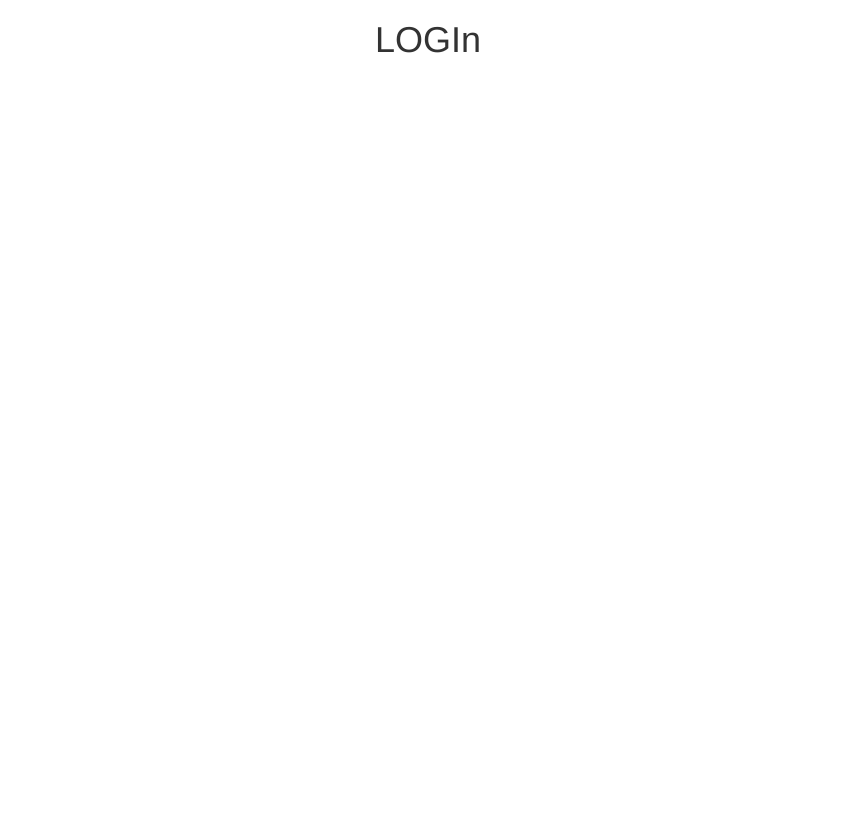
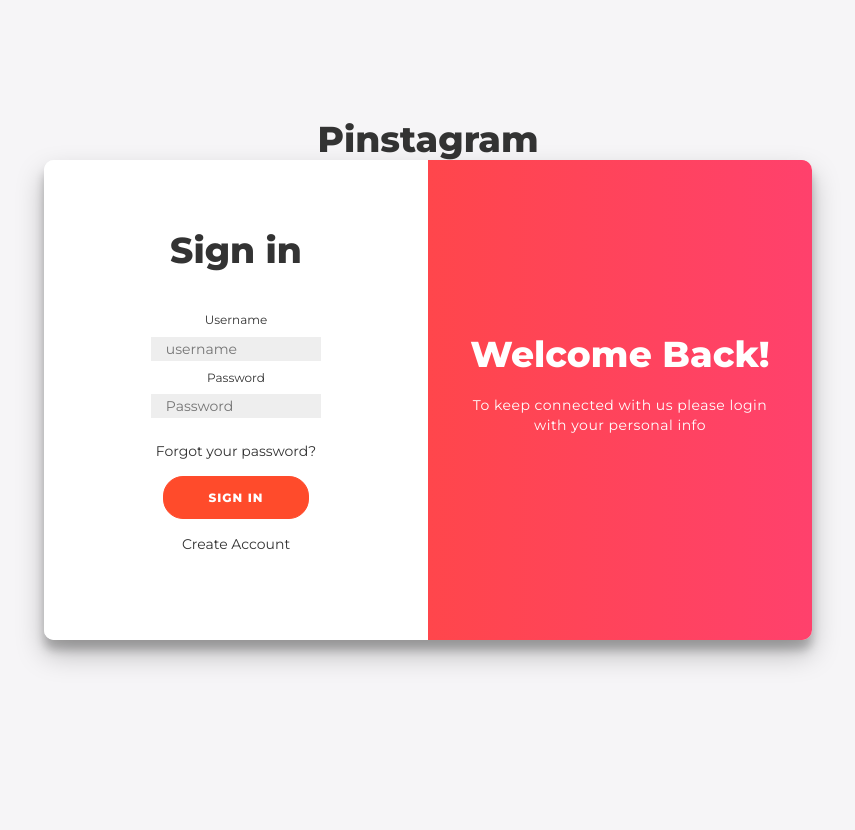
Before and after one commit to COdingaorg/Instagram_clone, a Django app: page /accounts/login/ in a window 1280 px wide. Before the commit the part shown is almost empty. Shown: the whole page, without its empty margins (212-1067 px from the left). Before the commit the page ends 53 px from the top, so only its background shows below. Run offline with Django 3.2, Linux system fonts and the light colour scheme; some libraries are stand-ins or nearby versions.

Commit message:
adds login template, styles it

```diff
--- /dev/null
+++ b/gallery/static/css/login_styles.css
@@ -0,0 +1,262 @@
+@import url('https://fonts.googleapis.com/css?family=Montserrat:400,800');
+
+* {
+	box-sizing: border-box;
+}
+
+body {
+	background: #f6f5f7;
+	display: flex;
+	justify-content: center;
+	align-items: center;
+	flex-direction: column;
+	font-family: 'Montserrat', sans-serif;
+	height: 100vh;
+	margin: -20px 0 50px;
+}
+
+h1 {
+	font-weight: bold;
+	margin: 0;
+}
+
+h2 {
+	text-align: center;
+}
+
+p {
+	font-size: 14px;
+	font-weight: 100;
+	line-height: 20px;
+	letter-spacing: 0.5px;
+	margin: 20px 0 30px;
+}
+
+span {
+	font-size: 12px;
+}
+
+a {
+	color: #333;
+	font-size: 14px;
+	text-decoration: none;
+	margin: 15px 0;
+}
+
+button {
+	border-radius: 20px;
+	border: 1px solid #FF4B2B;
+	background-color: #FF4B2B;
+	color: #FFFFFF;
+	font-size: 12px;
+	font-weight: bold;
+	padding: 12px 45px;
+	letter-spacing: 1px;
+	text-transform: uppercase;
+	transition: transform 80ms ease-in;
+}
+
+button:active {
+	transform: scale(0.95);
+}
+
+button:focus {
+	outline: none;
+}
+
+button.ghost {
+	background-color: transparent;
+	border-color: #FFFFFF;
+}
+
+form {
+	background-color: #FFFFFF;
+	display: flex;
+	align-items: center;
+	justify-content: center;
+	flex-direction: column;
+	padding: 0 50px;
+	height: 100%;
+	text-align: center;
+}
+
+input {
+	background-color: #eee;
+	border: none;
+	padding: 12px 15px;
+	margin: 8px 0;
+	width: 60%;
+	height: 10px;
+}
+
+.container {
+	background-color: #fff;
+	border-radius: 10px;
+  box-shadow: 0 14px 28px rgba(0,0,0,0.25), 0 10px 10px rgba(0,0,0,0.22);
+	position: relative;
+	overflow: hidden;
+	width: 768px;
+	max-width: 100%;
+	min-height: 480px;
+}
+
+.form-container {
+	position: absolute;
+	top: 0;
+	height: 100%;
+	transition: all 0.6s ease-in-out;
+}
+
+.sign-in-container {
+	left: 0;
+	width: 50%;
+	z-index: 2;
+}
+
+.container.right-panel-active .sign-in-container {
+	transform: translateX(100%);
+}
+
+.sign-up-container {
+	left: 0;
+	width: 50%;
+	opacity: 0;
+	z-index: 1;
+	overflow: visible;
+}
+.sign-up-container>form{
+	height: 100%;
+	font-size: .6em;
+}
+.former{
+	display: flex;
+	flex-direction: row;
+	align-items: center;
+	justify-content: flex-end;
+
+}
+.container.right-panel-active .sign-up-container {
+	transform: translateX(100%);
+	opacity: 1;
+	z-index: 5;
+	animation: show 0.6s;
+}
+
+@keyframes show {
+	0%, 49.99% {
+		opacity: 0;
+		z-index: 1;
+	}
+
+	50%, 100% {
+		opacity: 1;
+		z-index: 5;
+	}
+}
+
+.overlay-container {
+	position: absolute;
+	top: 0;
+	left: 50%;
+	width: 50%;
+	height: 100%;
+	overflow: hidden;
+	transition: transform 0.6s ease-in-out;
+	z-index: 100;
+}
+
+.container.right-panel-active .overlay-container{
+	transform: translateX(-100%);
+}
+
+.overlay {
+	background: #FF416C;
+	background: -webkit-linear-gradient(to right, #FF4B2B, #FF416C);
+	background: linear-gradient(to right, #FF4B2B, #FF416C);
+	background-repeat: no-repeat;
+	background-size: cover;
+	background-position: 0 0;
+	color: #FFFFFF;
+	position: relative;
+	left: -100%;
+	height: 100%;
+	width: 200%;
+  	transform: translateX(0);
+	transition: transform 0.6s ease-in-out;
+}
+
+.container.right-panel-active .overlay {
+  	transform: translateX(50%);
+}
+
+.overlay-panel {
+	position: absolute;
+	display: flex;
+	align-items: center;
+	justify-content: center;
+	flex-direction: column;
+	padding: 0 40px;
+	text-align: center;
+	top: 0;
+	height: 100%;
+	width: 50%;
+	transform: translateX(0);
+	transition: transform 0.6s ease-in-out;
+}
+
+.overlay-left {
+	transform: translateX(-20%);
+}
+
+.container.right-panel-active .overlay-left {
+	transform: translateX(0);
+}
+
+.overlay-right {
+	right: 0;
+	transform: translateX(0);
+}
+
+.container.right-panel-active .overlay-right {
+	transform: translateX(20%);
+}
+
+.social-container {
+	margin: 20px 0;
+}
+
+.social-container a {
+	border: 1px solid #DDDDDD;
+	border-radius: 50%;
+	display: inline-flex;
+	justify-content: center;
+	align-items: center;
+	margin: 0 5px;
+	height: 40px;
+	width: 40px;
+}
+
+footer {
+    background-color: #222;
+    color: #fff;
+    font-size: 14px;
+    bottom: 0;
+    position: fixed;
+    left: 0;
+    right: 0;
+    text-align: center;
+    z-index: 999;
+}
+
+footer p {
+    margin: 10px 0;
+}
+
+footer i {
+    color: red;
+}
+
+footer a {
+    color: #3c97bf;
+    text-decoration: none;
+}
--- a/gallery/templates/registration/login.html
+++ b/gallery/templates/registration/login.html
@@ -2,9 +2,42 @@
 {% load bootstrap3%}
 {% load static %}
 {% load mathfilters %}
+{% block styles%}
+{{block.super}}
+<link rel="stylesheet" href="{% static 'css/login_styles.css' %}">
+
+{%endblock%}
 
 {% block content%}
+<h1>Pinstagram</h1>
+<div class="container" id="container">
 
-<h1 class="text-center">LOGIn</h1>
+  <div class="form-container sign-in-container">
+    <form action="{% url 'login'%}" method="POST">
+      {%csrf_token%}
+      <h1>Sign in</h1>
+      {% for message in messages%}
+      <p class="alert-info text-center">{{message}}</p>
+      {%endfor%}
+      <hr>
+      <span>Username</span><input type="username" name = "username" placeholder="username" />
+      <span>Password</span><input type="password" name = "password" placeholder="Password" />
+      <a href="#">Forgot your password?</a>
+      <button type="submit">Sign In</button>
+      <a href="{% url 'django_registration_register' %}">Create Account</a>
+    </form>
+  </div>
+  <div class="overlay-container">
+    <div class="overlay">
+      <div class="overlay-panel overlay-right">
+
+        <h1>Welcome Back!</h1>
+        <p>To keep connected with us please login with your personal info</p>
+
+      </div>
+    </div>
+  </div>
+</div>
+
 
 {%endblock%}
```
